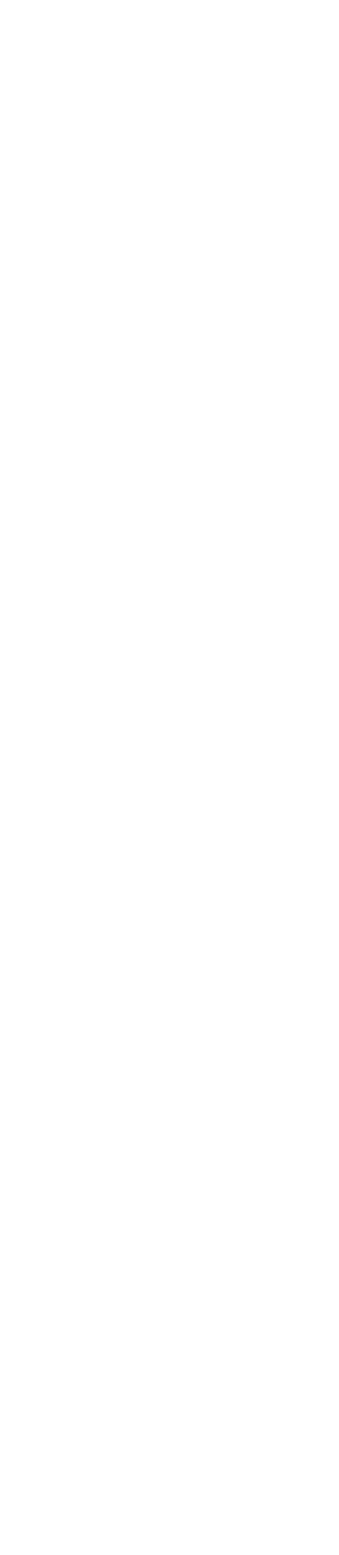
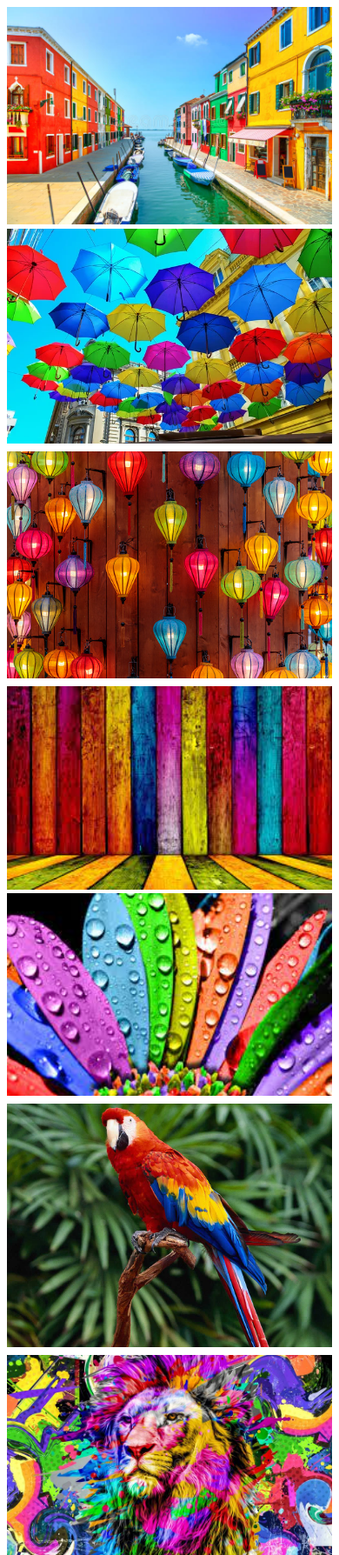
Before and after one commit to anwarjp/responsive-website-with-grid-and-flexbox, a plain HTML site: page index.html in a window 390 px wide. Shown: the top 1788 px of the page at 87% size. Before the commit the page ends 844 px from the top, so only its background shows below. Drawn offline with Linux system fonts and the light colour scheme.

Commit message:
website has been made responsive

```diff
--- a/index.html
+++ b/index.html
@@ -7,6 +7,37 @@
     <link rel="stylesheet" href="styles/style.css">
 </head>
 <body>
+    <div class="row_container">
+        <div class="row">
+            <img src="images/A.jpg" alt="image" srcset="">
+        </div>
+        <div class="row">
+            <div>
+                <img src="images/B.jpg" alt="image" srcset="">
+            </div>
+            <div>
+                <img src="images/C.jpg" alt="image" srcset="">
+            </div>
 
+            <div class="vertical-image">
+                <img src="images/D.jpg" alt="image" srcset="">
+                <img src="images/E.jpg" alt="image" srcset="">
+            </div>
+        </div>
+        <div class="row">
+            <div>
+                <img src="images/F.jpg" alt="image" srcset="">
+            </div>
+            <div class="grid-section">
+                <img src="images/G.jpg" alt="" srcset="">
+                <img src="images/G.jpg" alt="" srcset="">
+                <img src="images/G.jpg" alt="" srcset="">
+                <img src="images/G.jpg" alt="" srcset="">
+            </div>
+            <div>
+                <img src="images/F.jpg" alt="" srcset="">
+            </div>
+        </div>
+    </div>
 </body>
 </html>
--- a/styles/style.css
+++ b/styles/style.css
@@ -1,4 +1,44 @@
-*{
-    margin: 0;
-    padding: 0;
+
+.row{
+    height: 400px;
+    display: flex;
+    gap: 5px;
+    margin-bottom: 5px;
 }
+img{
+    width: 100%;
+    height: 100%;
+}
+.row>div{
+    flex: 1;
+}
+.vertical-image>img{
+    height: calc((100% - 5px)/2);
+}
+.grid-section{
+    display: grid;
+    grid-template-columns: repeat(2,1fr);
+    gap: 5px;
+}
+
+/* media query */
+@media  screen and (max-width : 576px) {
+    .row{
+        flex-direction: column;
+        height: auto;
+    }
+    .grid-section{
+        grid-template-columns: 1fr;
+    }
+}
+
+@media screen and (min-width : 576px) and (max-width : 992px) {
+    .row{
+        flex-direction: column;
+        height: auto;
+    }
+
+    .grid-section{
+        grid-template-columns: repeat(2,1fr);
+    }
+}
```
